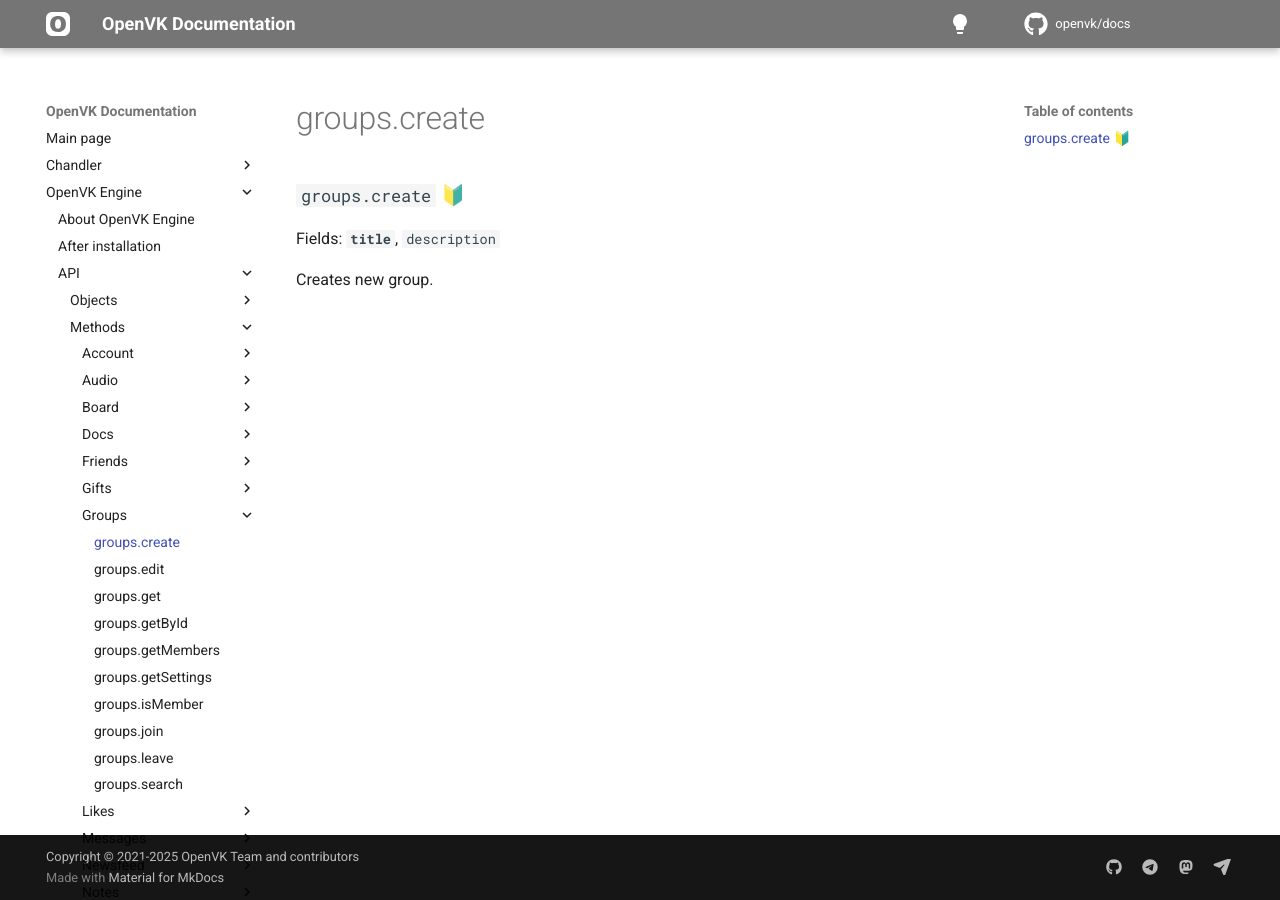
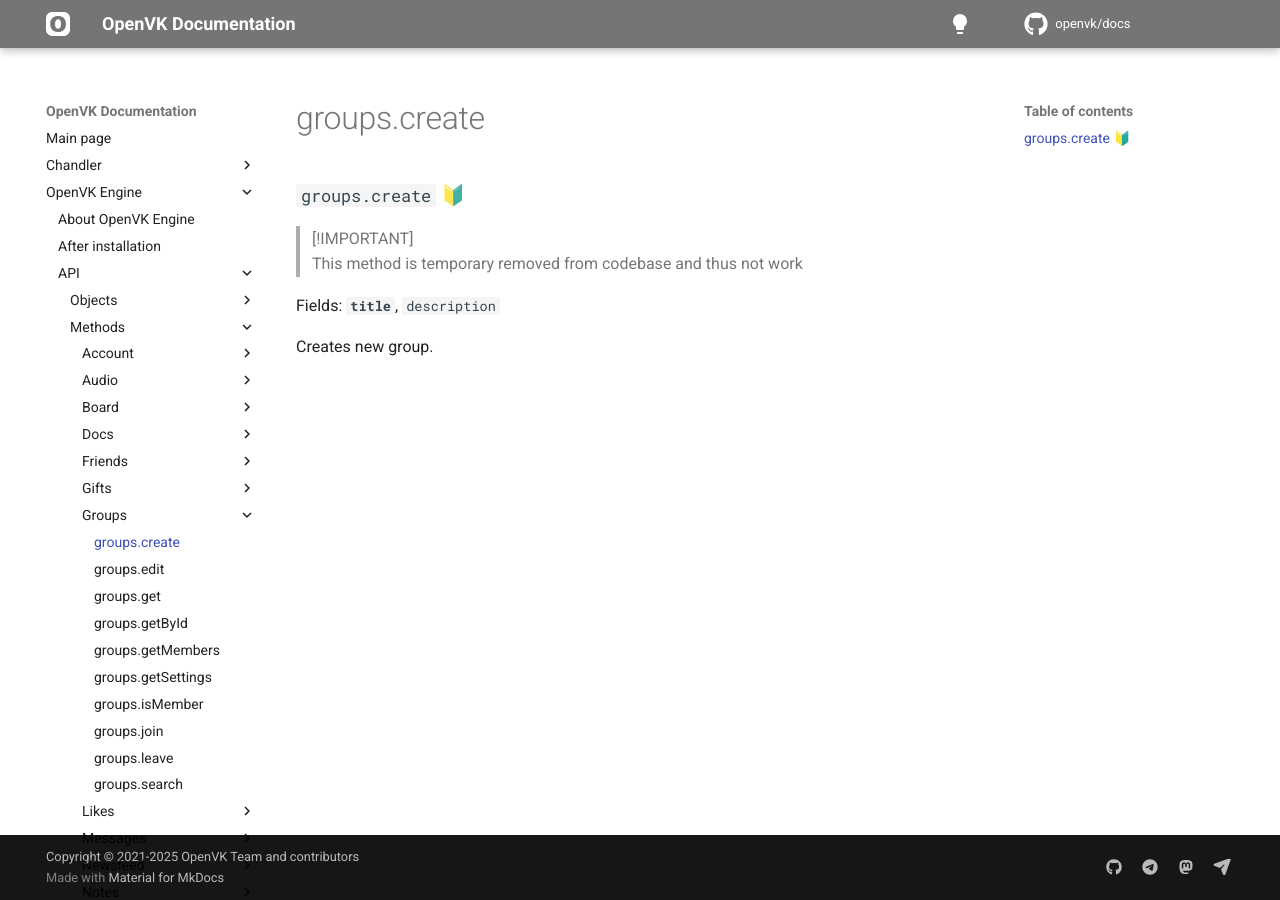
Before and after one commit to OpenVK/docs, an MkDocs documentation site: the page built from docs/openvk_engine/api/methods/groups/create.md, in a window 1280 px wide. Built offline with MkDocs 1.6.1 and Material for MkDocs 9.7.7, drawn with Linux system fonts in a browser that asks for light colours; comment, search, counter and statistics services are not loaded.

Commit message:
groups.create temporary deprecation

```diff
--- a/docs/openvk_engine/api/methods/groups/create.md
+++ b/docs/openvk_engine/api/methods/groups/create.md
@@ -1,4 +1,7 @@
 ### `groups.create` 🔰
+
+> [!IMPORTANT]
+> This method is temporary removed from codebase and thus not work
 
 Fields: **`title`**, `description`
 
```
